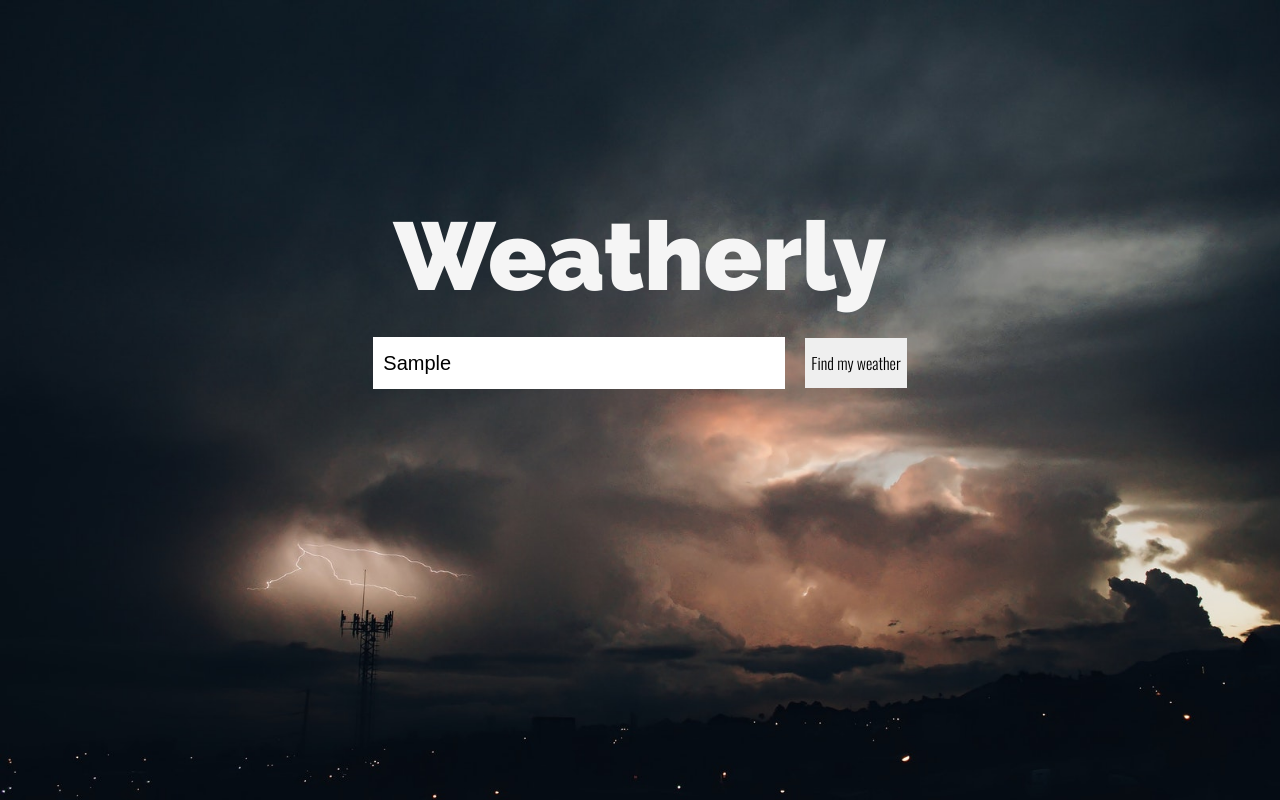
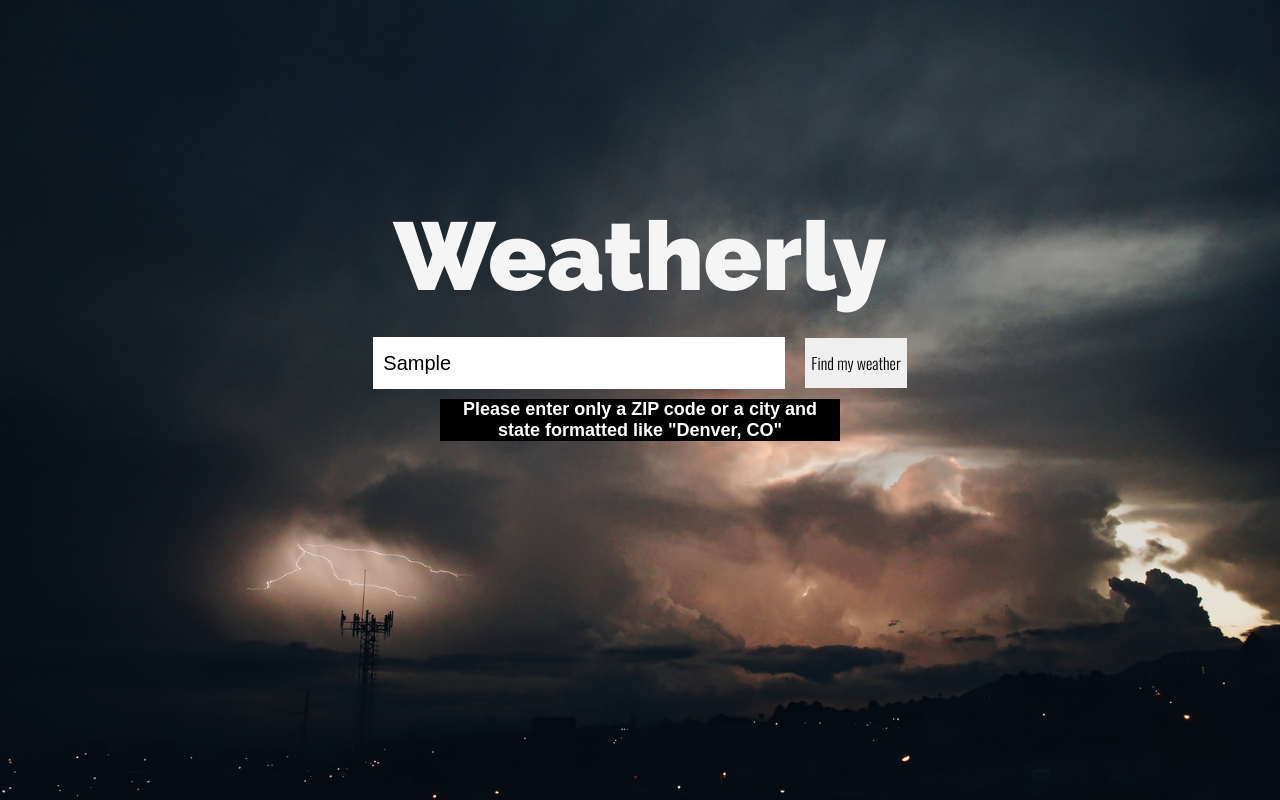
Before and after one commit to CamBuscher/weatherly, a React (Create React App) app: page / in a window 1280 px wide. Both pictures are taken after typing "Sample" into the empty fields and a click on the button "Find my weather". Built offline with nearby package versions, Linux system fonts and the light colour scheme; no server answers.

Commit message:
Add error rendering screen when API call returns an error

```diff
--- a/src/App.js
+++ b/src/App.js
@@ -14,7 +14,8 @@ class App extends Component {
     this.state = {
       now: null,
       sevenHour: null,
-      dailyWeather: null
+      dailyWeather: null,
+      invalidLocation: false
     }
   }
 
@@ -27,11 +28,14 @@ class App extends Component {
         this.setState({
           now: getCurrentWeather(parsedData),
           sevenHour: getHourlyForecast(parsedData),
-          dailyWeather: getTenDay(parsedData)
+          dailyWeather: getTenDay(parsedData),
+          invalidLocation: false
       })
-    }).catch(err =>
-      {alert('Please enter a valid zip code or City, State formatted like "Denver, CO"')}
-    )
+    }).catch(err => {
+      this.setState({
+        invalidLocation: true
+      })
+    })
   }
 
   landingPage() {
@@ -45,17 +49,17 @@ class App extends Component {
     )
   }
 
-  // errorPage() {
-  //   return (
-  //     <div>
-  //       <WelcomeText />
-  //       <InitialInput
-  //         getWeather={this.getWeather}
-  //       />
-  //       <ErrorMessage />
-  //     </div>
-  //   )
-  // }
+  errorPage() {
+    return (
+      <div>
+        <WelcomeText />
+        <InitialInput
+          getWeather={this.getWeather}
+        />
+        <ErrorMessage />
+      </div>
+    )
+  }
 
   weatherInfoPage(state) {
     return(
@@ -72,10 +76,13 @@ class App extends Component {
 
   render() {
     const renderedComponent = this.state.now ? this.weatherInfoPage(this.state)
-                                             :this.landingPage()
+                                             : this.landingPage()
+
+    const validSearch = this.state.invalidLocation ? this.errorPage() : renderedComponent
+
     return (
       <div className="App">
-        { renderedComponent }
+        { validSearch }
       </div>
     );
   }
```
